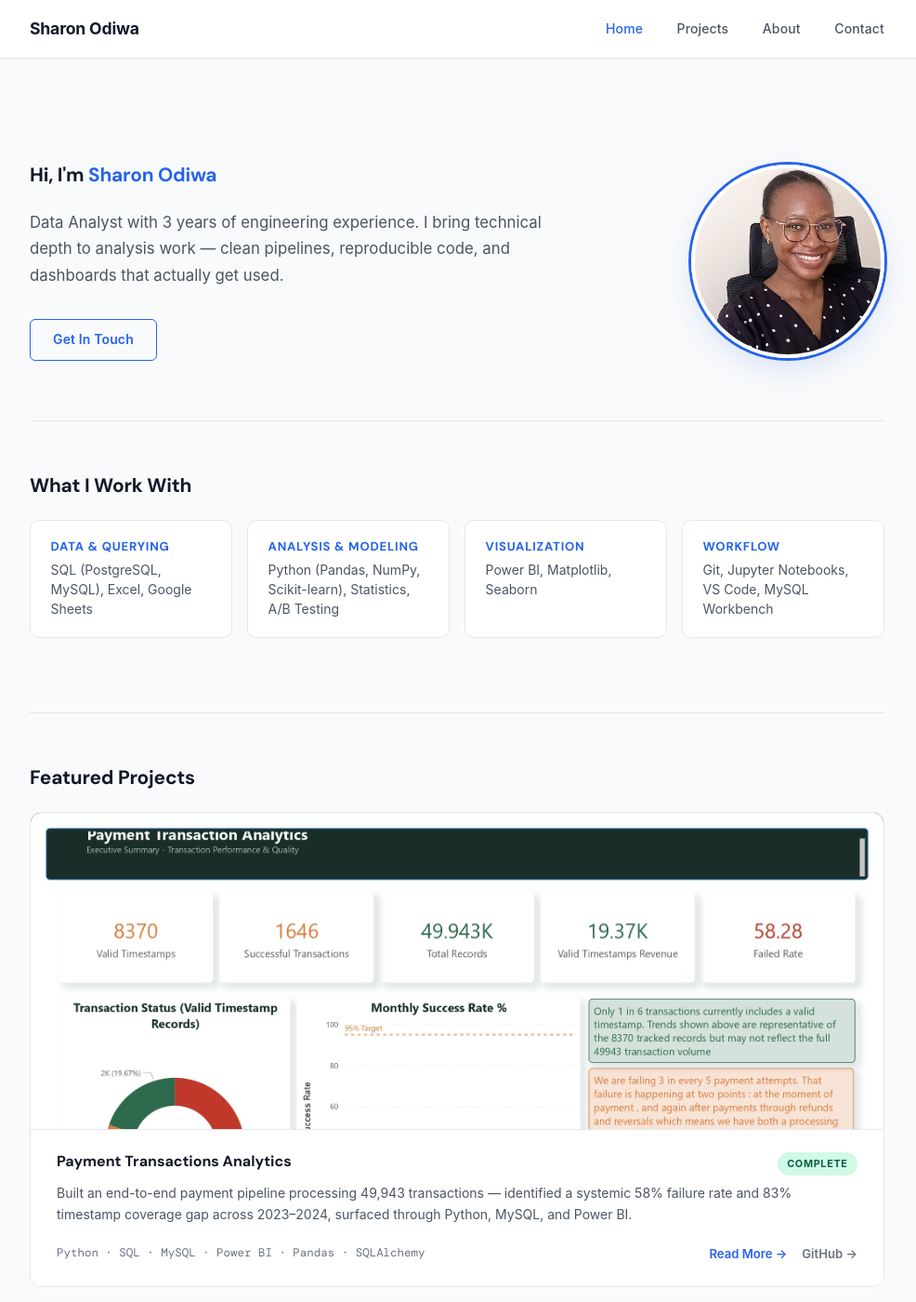
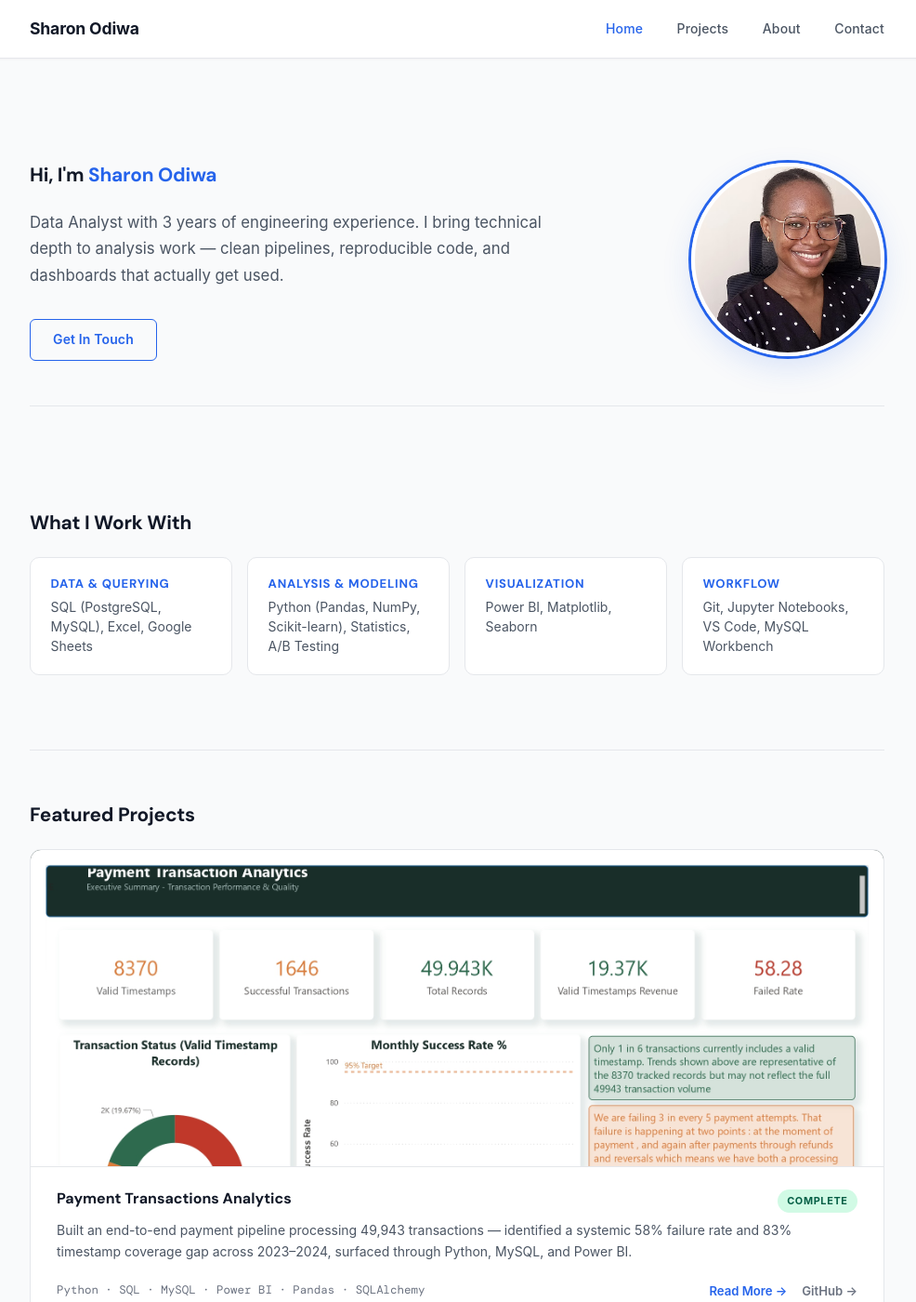
Before and after one commit to Justsharon/sharonodiwa, a Jekyll site: the page built from index.md, in a window 1280 px wide and 1400 px high. Shown: the whole window at 93% size, without its empty margins (148-1134 px from the left). Built offline with Jekyll 4.4.1, drawn with Linux system fonts in a browser that asks for light colours.

Commit message:
fix: fix hero section
Signed-off-by: Justsharon <odiwasharon@gmail.com>

```diff
--- a/assets/css/main.css
+++ b/assets/css/main.css
@@ -120,20 +120,13 @@ a:hover {
    HERO
    ===================== */
 
-
 .hero {
+    padding: 4rem 0 3rem;
+    border-bottom: 1px solid #e5e7eb;
+    margin-bottom: 3.5rem;
     display: flex;
-  align-items: center;
     justify-content: space-between;
     gap: 3rem;
-  padding: 4rem 0 4rem;
-  border-bottom: 1px solid #e5e7eb;
-  margin-bottom: 0;
-}
-
-.hero-text {
-  flex: 1;
-  min-width: 0;
 }
 
 .hero h2 {
```
Lines whose indentation alone changed are shown as unchanged.
